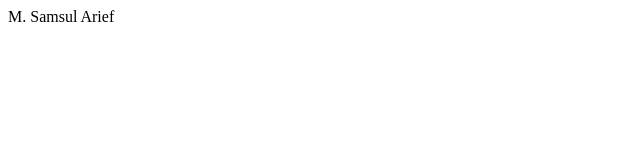
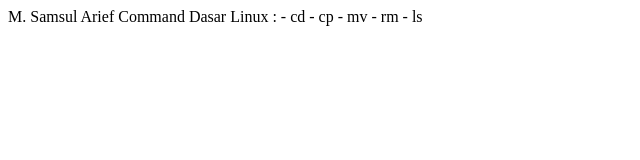
Before and after one commit to SamyXID/samuel, a plain HTML site: page index.html in a window 1280 px wide. Shown: the whole page, without its empty margins (0-640 px from the left). Drawn offline with Linux system fonts and the light colour scheme.

Commit message:
Nambahin 5 Basic Command Linux

```diff
--- a/index.html
+++ b/index.html
@@ -1,9 +1,16 @@
-<hmml>
+<hmtl>
 	<head>
-		<title>GitHub</title>
+		<title>GitHubPublik</title>
 	</head>
 	<body>
 		M. Samsul Arief
-	</body>
+
+		Command Dasar Linux :
+			- cd
+			- cp
+			- mv
+			- rm
+			- ls
+	<body>
 
 </html>
```
